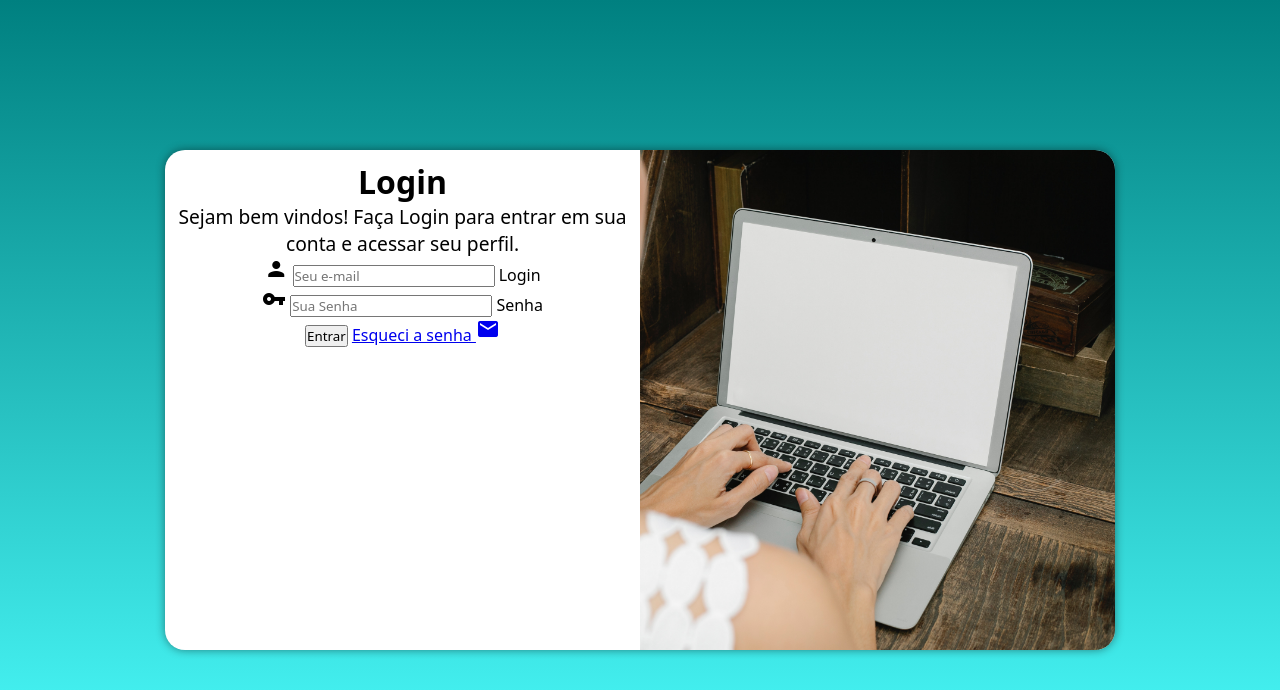
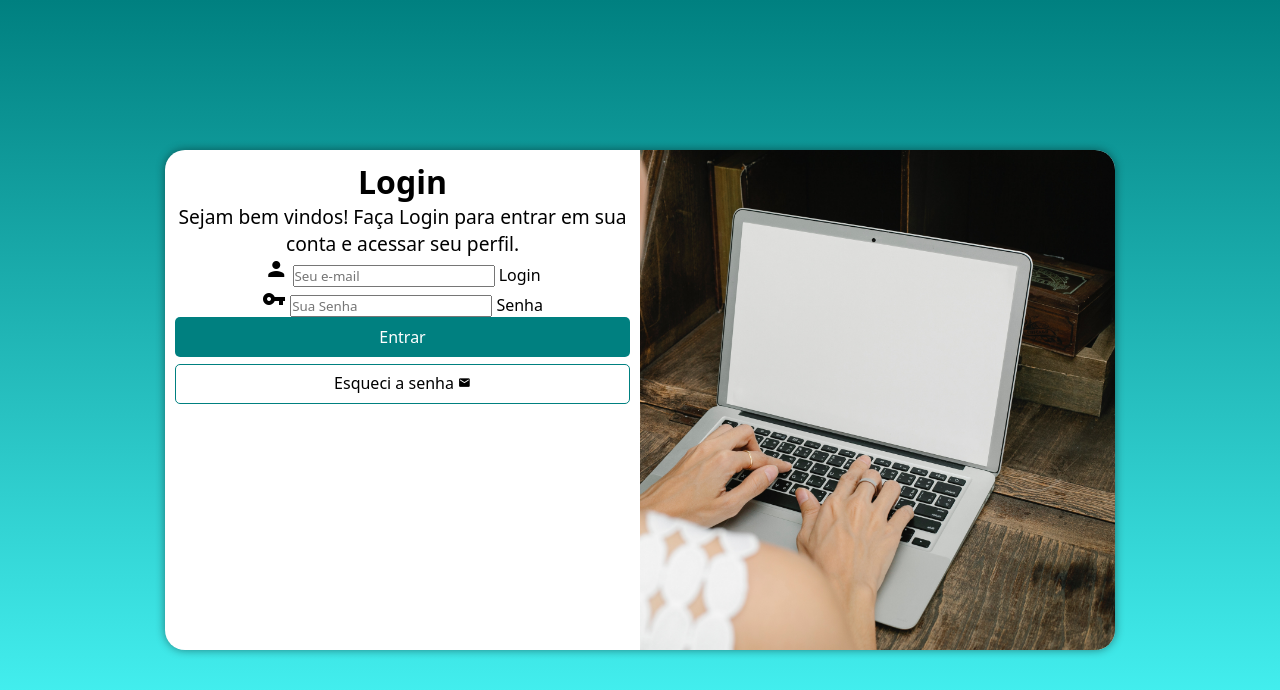
Before and after one commit to Alanfbrum/login, a PHP site: page / in a window 1280 px wide. Shown: the top 690 px of the page. Run offline with PHP 8.4, Linux system fonts and the light colour scheme.

Commit message:
Form Style

```diff
--- a/estilos/style.css
+++ b/estilos/style.css
@@ -63,3 +63,43 @@ div#formulario {
 div#formulario > p {
     font-size: 0.8em;
 }
+
+form > input[type=submit] {
+    display: block;
+    font-size: 1em;
+    width: 100%;
+    height: 40px;
+    background-color: #008080;
+    color: white;
+    border: none;
+    border-radius: 5px;
+    cursor: pointer;
+}
+
+form > input[type=submit]:hover{
+    background-color: #003030;
+}
+
+form > a.botao {
+    display: block;
+    text-align: center;
+    font-size: 1em;
+    width: 100%;
+    height: 40px;
+    padding-top: 7px;
+    margin-top: 7px;
+    background-color: white;
+    color: black;
+    border: 1px solid #008080;
+    border-radius: 5px;
+    text-decoration: none;
+}
+
+form > a.botao:hover{
+    background-color: #01bbbb;
+    color: white;
+}
+
+form > a.botao > span {
+    font-size: 0.8em;
+}
--- a/index.html
+++ b/index.html
@@ -29,7 +29,7 @@
                         <label for="isenha">Senha</label>
                     </div>
                     <input type="submit" value="Entrar">
-                    <a href="esqueci.html">
+                    <a href="esqueci.html" class="botao">
                         Esqueci a senha <span class="material-icons">mail</span>
                     </a>
                 </form>
```
